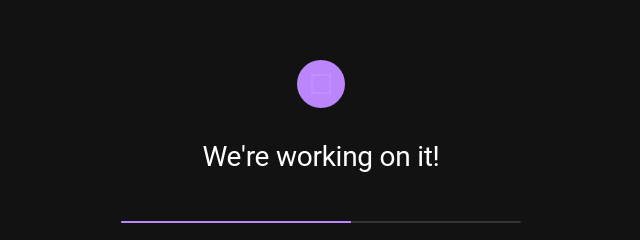
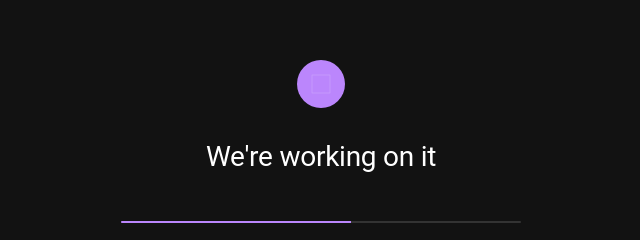
Before and after one commit to UtilityDD/mzo_report, a plain HTML site: page under_construction.html in a window 1280 px wide. Shown: the part 227-467 px from the top of the page, 319-959 px from the left. Drawn offline with Linux system fonts and the light colour scheme.

Commit message:
under_construction.html

```diff
--- a/under_construction.html
+++ b/under_construction.html
@@ -163,7 +163,7 @@
             </svg>
         </div>
 
-        <h1>We're working on it!</h1>
+        <h1>We're working on it</h1>
 
         <div class="progress">
             <div class="progress-bar"></div>
```
